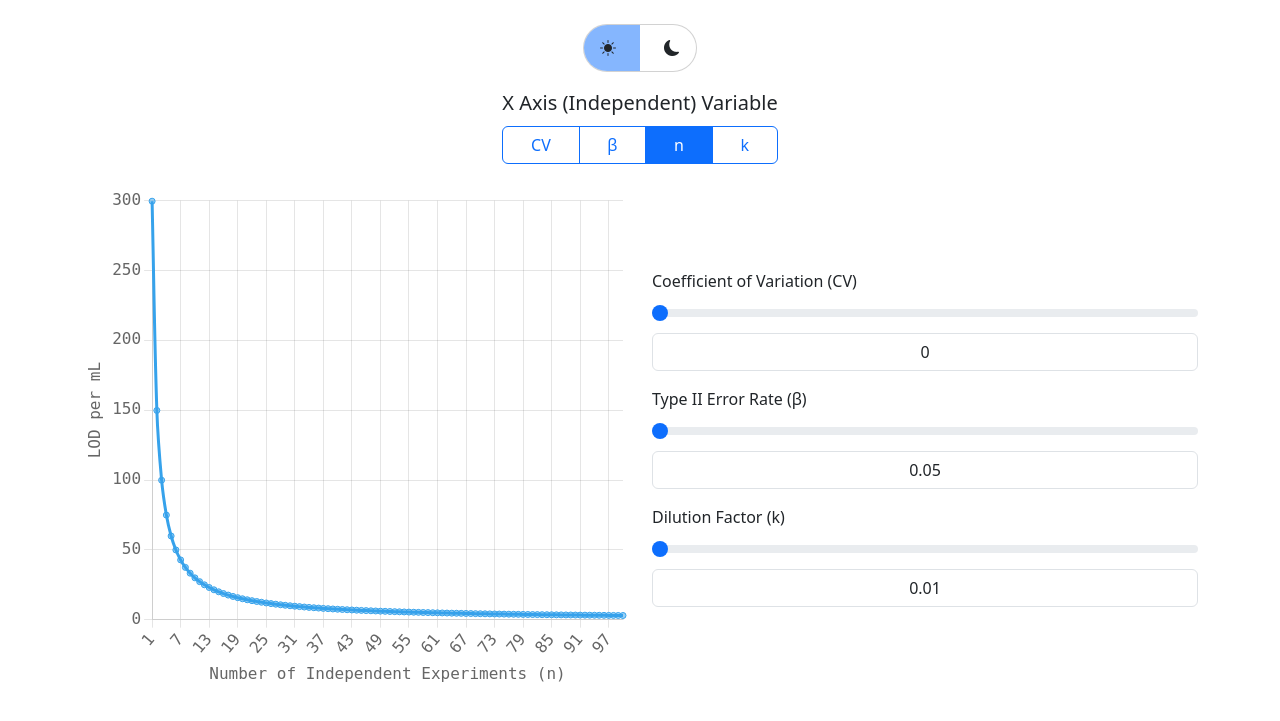
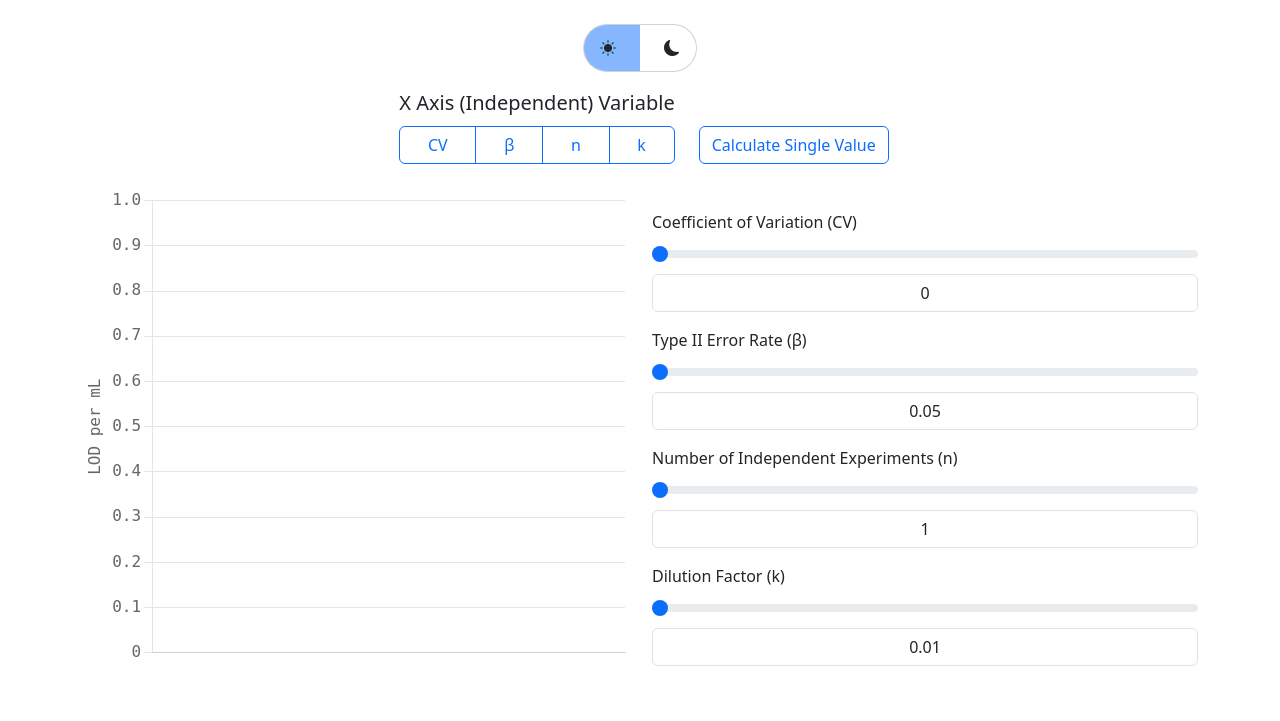
Before and after one commit to xaridar/LOD-Calculator, a Flask app: page / in a window 1280 px wide. Shown: the top 721 px of the page. Run offline with Flask 3, Linux system fonts and the light colour scheme.

Commit message:
calc page, hashes

```diff
--- a/static/chartplugins.js
+++ b/static/chartplugins.js
@@ -52,7 +52,7 @@
             });
             chart.data.params[param].text.change(function () {
                 if ($(this).val() < min) setVal(min);
-                else if ($(this).val() > max) setVal(max);
+                else if ($(this).val() > max && maxEnabled) setVal(max);
                 else setVal($(this).val());
             });
         }
--- a/static/graph.js
+++ b/static/graph.js
@@ -1,5 +1,7 @@
 let xVar = '';
 let shortXVar = false;
+let maxEnabled = true;
+
 
 const resize = () => {
     shortXVar = (window.innerWidth < 375);
@@ -10,7 +12,7 @@
 
 const scale = [];
 
-const lod = (cv, beta, n, k) => {
+const lod = ({cv, beta, n, k}) => {
     if (cv === 0) return -Math.log(beta) / (n * k);
     else {
         d = 1 / Math.pow(cv, 2);
@@ -42,7 +44,7 @@
                 label: 'Limit of Detection',
                 function: (params, x) => {
                     params[xVar] = x;
-                    return lod(params.cv, params.beta, params.n, params.k)
+                    return lod(params)
                 },
                 data: [],
                 fill: false,
@@ -80,7 +82,7 @@
 Chart.defaults.font.family = 'monospace';
 
 const setX = (newX) => {
-    if (!['cv', 'beta', 'n', 'k'].includes(newX)) return;
+    if (!['cv', 'beta', 'n', 'k'].includes(newX) || !maxEnabled) return;
     xVar = newX;
 
     // hide slider container for var on x-axis
@@ -111,17 +113,48 @@
     }
 }
 
-setX('n');
 resize();
+
+const showCalc = () => {
+    $($('#chart')[0].parentElement).toggleClass('hidden', true);
+    $('[id$="-slider"]').toggleClass('hidden', true);
+    $('[id$="-ctr"]').toggleClass('hidden', false);
+    $('#lod-results').toggleClass('hidden', false);
+    maxEnabled = false;
+
+    // reset labels accordingly
+    $('[id$="-ctr"] label').each(function() {
+        $(this).attr('for', `${$(this).attr('for').split('-')[0]}-text`);
+    });
+}
+
+const showChart = () => {
+    $($('#chart')[0].parentElement).toggleClass('hidden', false);
+    $('[id$="-slider"]').toggleClass('hidden', false);
+    $('#lod-results').toggleClass('hidden', true);
+    maxEnabled = true;
+
+    // reset labels accordingly
+    $('[id$="-ctr"] label').each(function() {
+        $(this).attr('for', `${$(this).attr('for').split('-')[0]}-text`);
+    });
+}
 
 $('[name="xVar"]').change((e) => {
     $('[id^="btn-param-"].active').toggleClass('active', false);
     $(e.target.parentElement).toggleClass('active', true);
-    setX($(e.target.parentElement).attr('id').split('btn-param-')[1].toLowerCase());
+    const x = $(e.target.parentElement).attr('id').split('btn-param-')[1].toLowerCase();
+    if (x !== 'calc') {
+        window.location.hash = x;
+        showChart();
+        setX(x);
+    } else {
+        window.location.hash = 'calc';
+        showCalc();
+    }
 });
 
 $('[id^="btn-param-"] input').focus((e) => {
-    console.log(e);
     $(e.target.parentElement).toggleClass('focus', true);
 });
 
@@ -130,10 +163,45 @@
 });
 
 $('#darkModeCheck').focus((e) => {
-    console.log(e);
     $(e.target.parentElement).toggleClass('focus', true);
 });
 
 $('#darkModeCheck').focusout((e) => {
     $(e.target.parentElement).toggleClass('focus', false);
 });
+
+const calcVal = () => {
+    const params = JSON.parse(JSON.stringify(chart.data.params));
+    for (const x in params) params[x] = +params[x].value;
+    $('#lod-text').val(lod(params));
+}
+
+$(`[id$="-text"]`).change(() => {
+    calcVal();
+});
+calcVal();
+
+$('.number-input').focus(function() {
+    $(this).select();
+});
+console.log(window.location.hash);
+if (window.location.hash === '#calc') {
+    $('#btn-param-calc input').attr('checked', true).change();
+    showCalc();
+}
+if (window.location.hash === '#cv') {
+    $('#btn-param-cv input').attr('checked', true).change();
+    showChart();
+}
+if (window.location.hash === '#beta') {
+    $('#btn-param-beta input').attr('checked', true).change();
+    showChart();
+}
+if (window.location.hash === '#n') {
+    $('#btn-param-n input').attr('checked', true).change();
+    showChart();
+}
+if (window.location.hash === '#k') {
+    $('#btn-param-k input').attr('checked', true).change();
+    showChart();
+}
--- a/templates/base.html
+++ b/templates/base.html
@@ -13,7 +13,7 @@
 </head>
 <body class="pt-4 p-lg-4">
     <label role="button" for="darkModeCheck" class="card d-flex justify-content-around flex-row gap-5 form-switch px-3 py-1 position-relative top-0 start-0 align-items-center">
-        <input id="darkModeCheck" style="appearance: none;" class="position-absolute" type="checkbox">
+        <input id="darkModeCheck" style="appearance: none;" class="position-absolute " type="checkbox">
         <span id="check" class="position-absolute top-0 bottom-0 z-1 bg-primary opacity-50"></span>
         <span id="lightMode" class="bi bi-sun-fill z-2"></span>
         <span id="darkMode" class="bi bi-moon-fill z-2"></span>
--- a/templates/index.html
+++ b/templates/index.html
@@ -9,6 +9,7 @@
         appearance: none;
     }
 </style>
+<div class="d-flex flex-row flex-wrap gap-3 justify-content-center align-items-end">
     <div class="d-flex flex-column mx-2">
         <label for="xVar" class="text-center w-100 mb-2 fs-5 mt-3">X Axis (Independent) Variable</label>
         <div class="btn-group" role="group" aria-label="X Parameter" data-toggle="buttons">
@@ -18,41 +19,46 @@
             <label id="btn-param-beta" class="btn btn-outline-primary">
                 <input type="radio" name="xVar" autocomplete="off">&beta;
             </label>
-        <label id="btn-param-n" class="btn btn-outline-primary active">
-            <input type="radio" name="xVar" autocomplete="off" checked>n
+            <label id="btn-param-n" class="btn btn-outline-primary">
+                <input type="radio" name="xVar" autocomplete="off">n
             </label>
             <label id="btn-param-k" class="btn btn-outline-primary">
                 <input type="radio" name="xVar" autocomplete="off">k
             </label>
         </div>
     </div>
-<div class="d-flex flex-column mx-2">
-    <label for=""></label>
+    <label id="btn-param-calc" class="btn btn-outline-primary">
+        <input type="radio" name="xVar" autocomplete="off">Calculate Single Value
+    </label>
 </div>
 <div class="d-flex flex-lg-row align-items-center gap-4 m-4 container justify-content-center flex-column">
     <div class="w-100">
         <canvas id="chart" width="500" height="500"></canvas>
     </div>
     <div class="d-flex flex-column gap-3 w-100">
-        <div class="d-grid gap-2 form-group w-100 text-nowrap" id="cv-ctr" data-value="0" data-min="0" data-max="10" data-step="0.1">
+        <div class="d-grid gap-2 form-group w-100" id="cv-ctr" data-value="0" data-min="0" data-max="10" data-step="0.1">
             <label for="cv-slider">Coefficient of Variation (CV)</label>
             <input type="range" class="slider form-range" id="cv-slider">
-            <input class="text number-input form-control" type="number">
+            <input class="user-select-all text number-input form-control" id="cv-text" type="number">
         </div>
-        <div class="d-grid gap-2 form-group w-100 text-nowrap" id="beta-ctr" data-value="0.05" data-min="0" data-max="0.5" data-step="0.01">
+        <div class="d-grid gap-2 form-group w-100" id="beta-ctr" data-value="0.05" data-min="0" data-max="0.5" data-step="0.01">
             <label for="beta-slider">Type II Error Rate (&beta;)</label>
             <input type="range" class="slider form-range" id="beta-slider">
-            <input class="text number-input form-control" type="number">
+            <input class="user-select-all text number-input form-control" id="beta-text" type="number">
         </div>
-        <div class="d-grid gap-2 form-group w-100 text-nowrap" id="n-ctr" data-value="1" data-min="1" data-max="100" data-step="1">
+        <div class="d-grid gap-2 form-group w-100" id="n-ctr" data-value="1" data-min="1" data-max="100" data-step="1">
             <label for="n-slider">Number of Independent Experiments (n)</label>
             <input type="range" class="slider form-range" id="n-slider">
-            <input class="text number-input form-control" type="number">
+            <input class="user-select-all text number-input form-control" id="n-text" type="number">
         </div>
-        <div class="d-grid gap-2 form-group w-100 text-nowrap" id="k-ctr" data-value="0.01" data-min="0" data-max="1" data-step="0.01">
+        <div class="d-grid gap-2 form-group w-100" id="k-ctr" data-value="0.01" data-min="0" data-max="1" data-step="0.01">
             <label for="k-slider">Dilution Factor (k)</label>
             <input type="range" class="slider form-range" id="k-slider">
-            <input class="text number-input form-control" type="number">
+            <input class="user-select-all text number-input form-control" id="k-text" type="number">
+        </div>
+        <div class="d-grid gap-2 form-group w-100 hidden" style="margin-top: 5rem" id="lod-results">
+            <label for="lod-text" class="h4">Limit of Detection (LOD) per mL</label>
+            <input class="text form-control" id="lod-text" type="number" disabled>
         </div>
     </div>
 </div>
```
Lines whose indentation alone changed are shown as unchanged.
